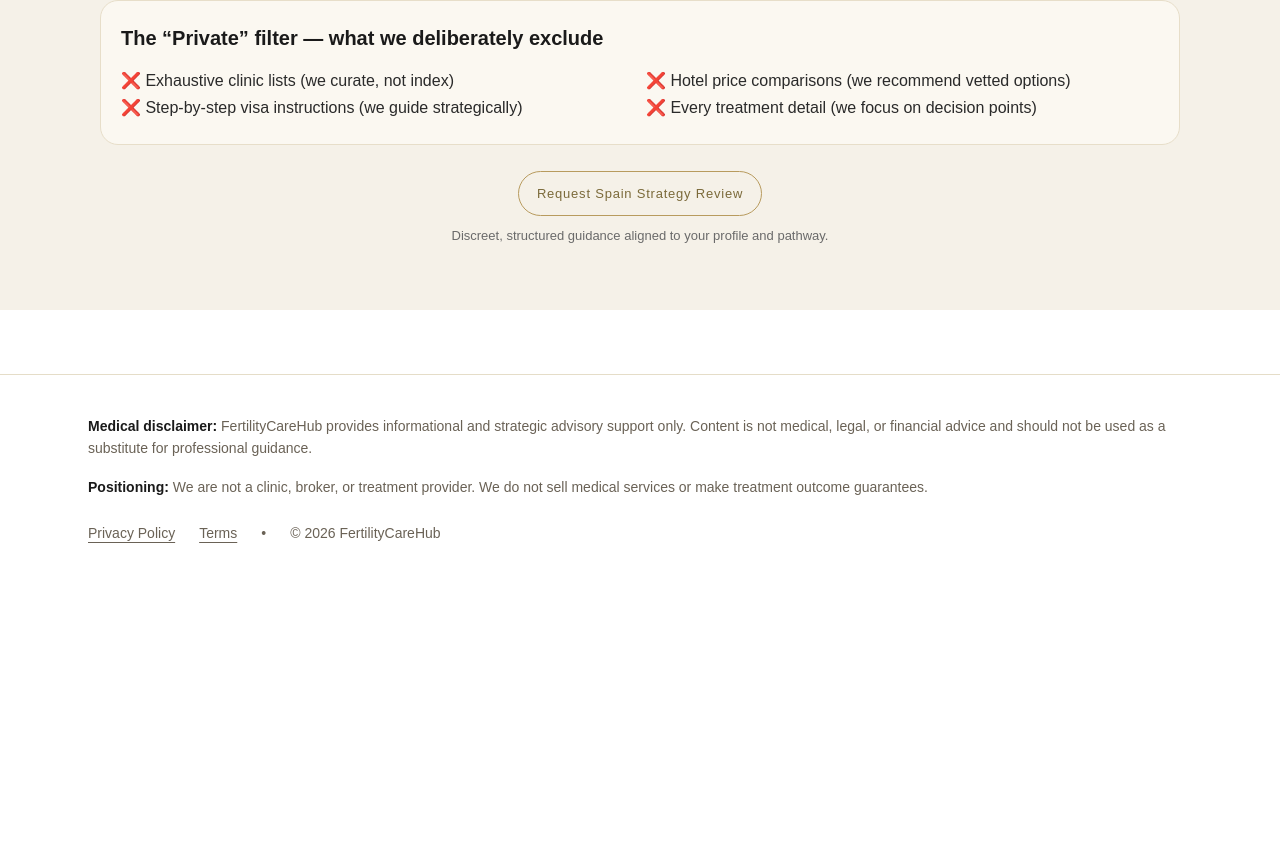
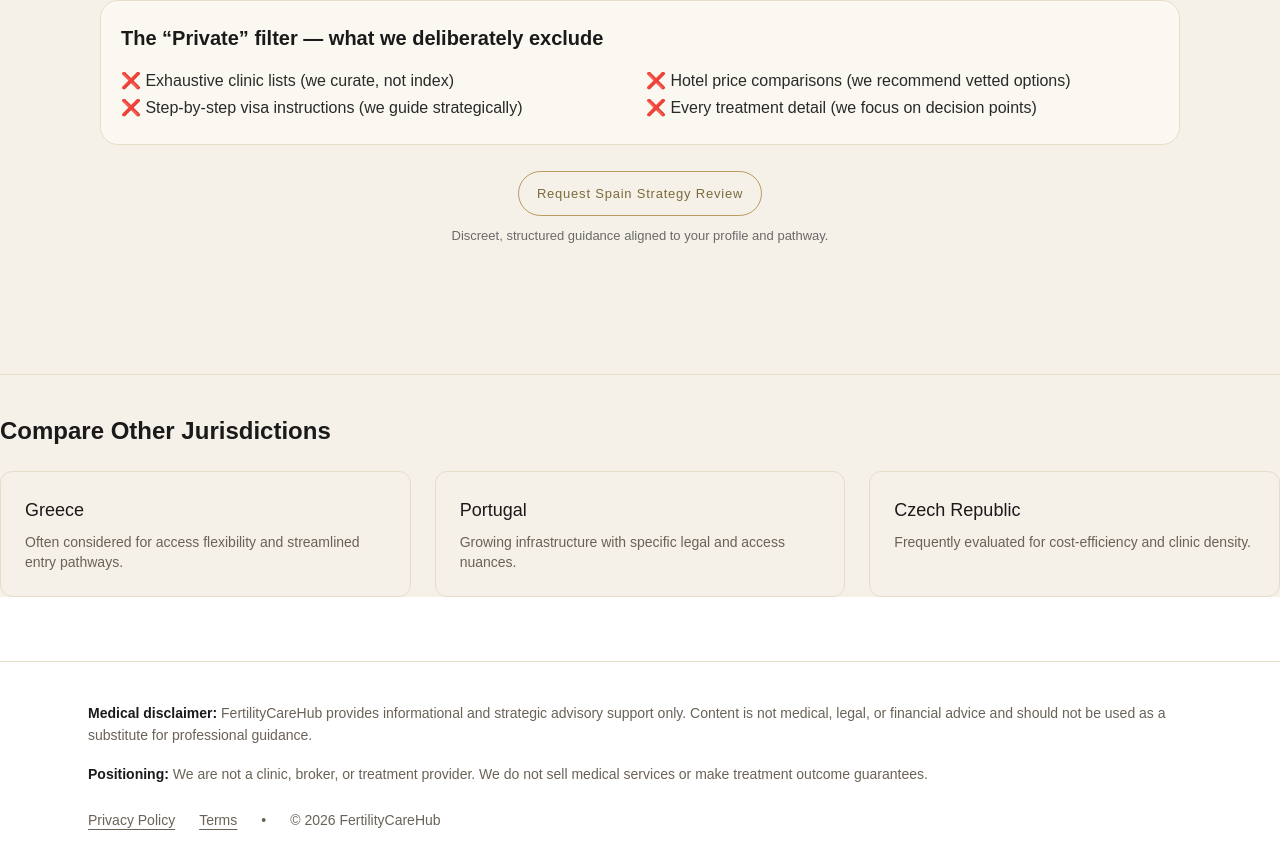
Before and after one commit to fmeliteintl-collab/fertilitycarehub-web, a Next.js app: page /countries/spain in a window 1280 px wide. Shown: the part 1329-2195 px from the top of the page. Before the commit the page ends 1912 px from the top, so only its background shows below. Built offline with nearby package versions, Linux system fonts and the light colour scheme.

Commit message:
SEO: add internal comparison links to Spain dossier

```diff
--- a/app/countries/spain/page.tsx
+++ b/app/countries/spain/page.tsx
@@ -414,6 +414,43 @@ export default function SpainDossierPage() {
           </div>
         </div>
       </section>
+      <section className="mt-16 border-t border-[#E5DDC8] pt-10">
+  <h2 className="text-2xl font-semibold mb-6">
+    Compare Other Jurisdictions
+  </h2>
+
+  <div className="grid grid-cols-1 md:grid-cols-3 gap-6">
+    <Link
+      href="/countries/greece"
+      className="border border-[#E5DDC8] p-6 rounded-xl hover:border-[#B89B5E] transition"
+    >
+      <h3 className="text-lg font-medium">Greece</h3>
+      <p className="text-sm text-[#6A6256] mt-2">
+        Often considered for access flexibility and streamlined entry pathways.
+      </p>
+    </Link>
+
+    <Link
+      href="/countries/portugal"
+      className="border border-[#E5DDC8] p-6 rounded-xl hover:border-[#B89B5E] transition"
+    >
+      <h3 className="text-lg font-medium">Portugal</h3>
+      <p className="text-sm text-[#6A6256] mt-2">
+        Growing infrastructure with specific legal and access nuances.
+      </p>
+    </Link>
+
+    <Link
+      href="/countries/czech-republic"
+      className="border border-[#E5DDC8] p-6 rounded-xl hover:border-[#B89B5E] transition"
+    >
+      <h3 className="text-lg font-medium">Czech Republic</h3>
+      <p className="text-sm text-[#6A6256] mt-2">
+        Frequently evaluated for cost-efficiency and clinic density.
+      </p>
+    </Link>
+  </div>
+</section>
     </main>
   );
 }
```
